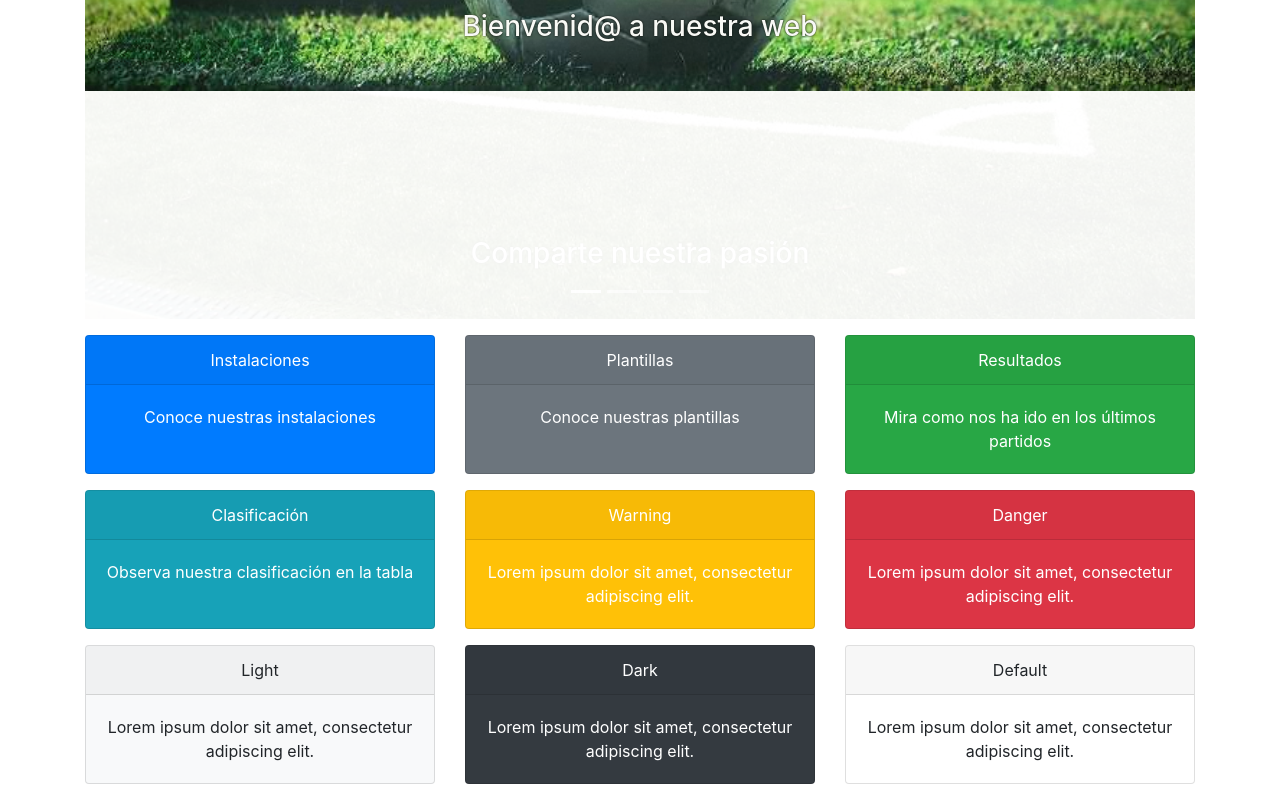
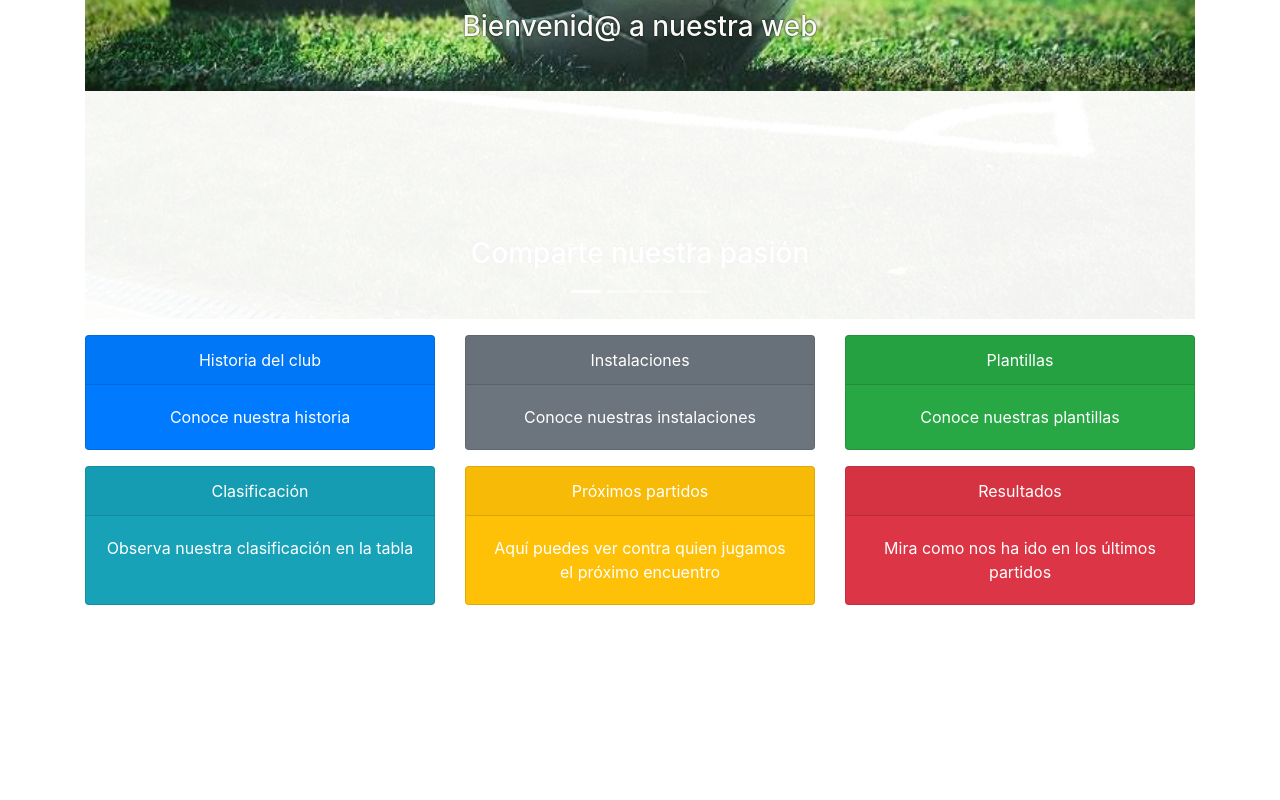
Before and after one commit to isaacdaw2/IF-ormaticosFC, a Vue app: page / in a window 1280 px wide. Shown: the part 610-1410 px from the top of the page. After the commit the page ends 1231 px from the top, so only its background shows below. Built offline with nearby package versions, Linux system fonts and the light colour scheme.

Commit message:
retoques de noticias

```diff
--- a/src/views/Noticias.vue
+++ b/src/views/Noticias.vue
@@ -31,25 +31,25 @@
             <b-card
                 bg-variant="primary"
                 text-variant="white"
+                header="Historia del club"
+                class="text-center">
+                <b-card-text>Conoce nuestra historia</b-card-text>
+            </b-card>
+
+            <b-card
+                bg-variant="secondary"
+                text-variant="white"
                 header="Instalaciones"
                 class="text-center">
                 <b-card-text>Conoce nuestras instalaciones</b-card-text>
             </b-card>
 
             <b-card
-                bg-variant="secondary"
+                bg-variant="success"
                 text-variant="white"
                 header="Plantillas"
                 class="text-center">
                 <b-card-text>Conoce nuestras plantillas</b-card-text>
-            </b-card>
-
-            <b-card
-                bg-variant="success"
-                text-variant="white"
-                header="Resultados"
-                class="text-center">
-                <b-card-text>Mira como nos ha ido en los últimos partidos</b-card-text>
             </b-card>
         </b-card-group>
       </div>
@@ -68,41 +68,22 @@
             <b-card
                 bg-variant="warning"
                 text-variant="white"
-                header="Warning"
+                header="Próximos partidos"
                 class="text-center">
-                <b-card-text>Lorem ipsum dolor sit amet, consectetur adipiscing elit.</b-card-text>
+                <b-card-text>Aquí puedes ver contra quien jugamos el próximo encuentro</b-card-text>
             </b-card>
 
             <b-card
                 bg-variant="danger"
                 text-variant="white"
-                header="Danger"
+                header="Resultados"
                 class="text-center">
-                <b-card-text>Lorem ipsum dolor sit amet, consectetur adipiscing elit.</b-card-text>
+                <b-card-text>Mira como nos ha ido en los últimos partidos</b-card-text>
             </b-card>
         </b-card-group>
       </div>
 
-      <!-- Tercera línea de cards -->
-      <div class="mt-3">
-        <b-card-group deck="deck">
-            <b-card bg-variant="light" header="Light" class="text-center">
-                <b-card-text>Lorem ipsum dolor sit amet, consectetur adipiscing elit.</b-card-text>
-            </b-card>
 
-            <b-card
-                bg-variant="dark"
-                header="Dark"
-                text-variant="white"
-                class="text-center">
-                <b-card-text>Lorem ipsum dolor sit amet, consectetur adipiscing elit.</b-card-text>
-            </b-card>
-
-            <b-card header="Default" class="text-center">
-                <b-card-text>Lorem ipsum dolor sit amet, consectetur adipiscing elit.</b-card-text>
-            </b-card>
-        </b-card-group>
-      </div>
     </div>
   </div>
 </template>
```
